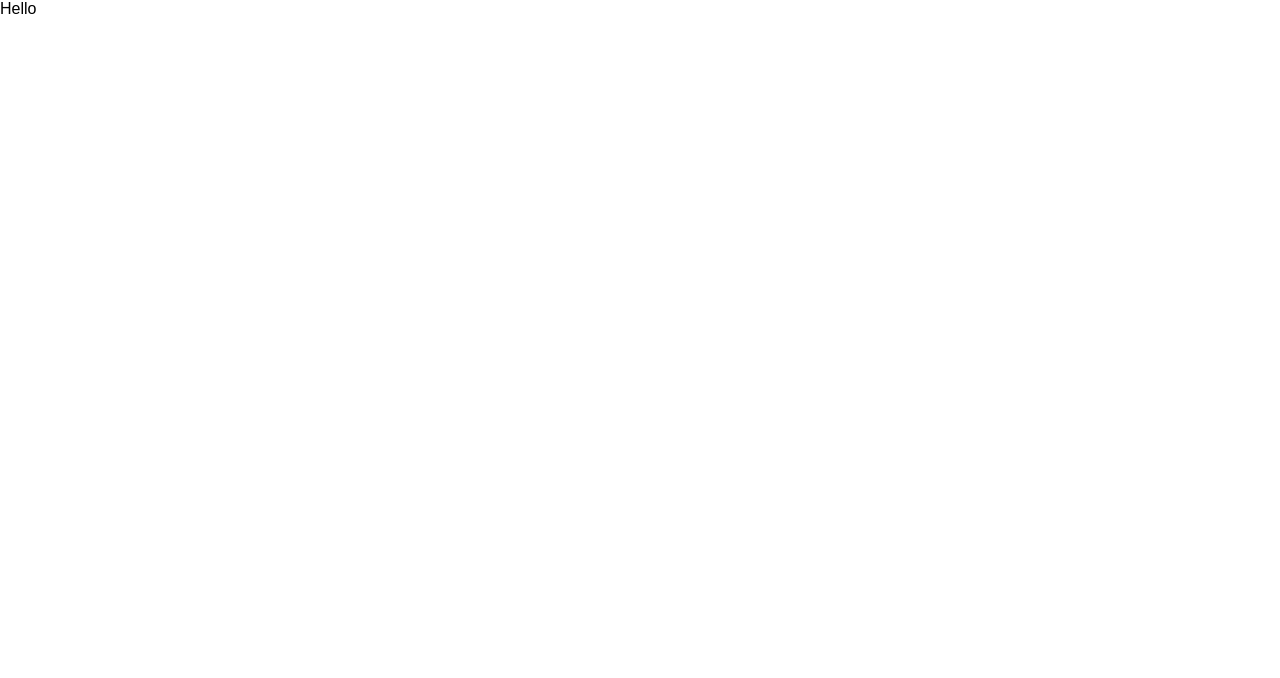
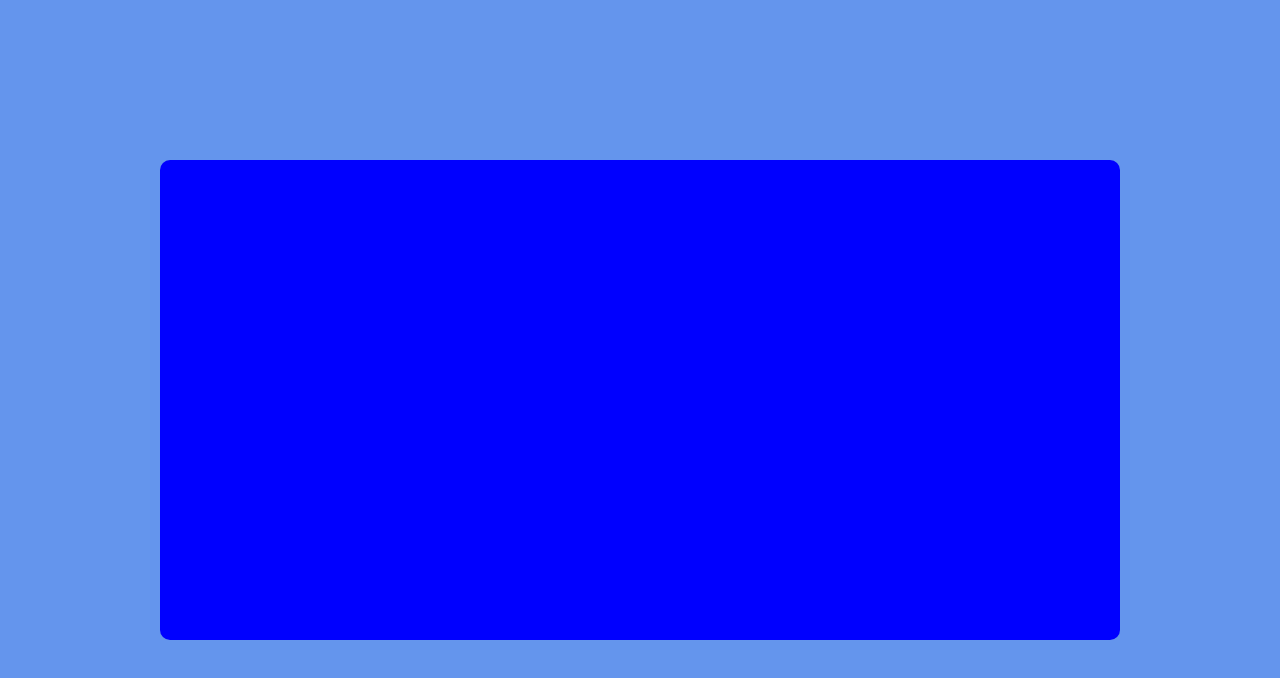
Before and after one commit to t-fisher98/gpu-guru-react, a React (Create React App) app: page / in a window 1280 px wide. Shown: the top 678 px of the page. Built offline with nearby package versions, Linux system fonts and the light colour scheme.

Commit message:
Builds LoginPage components

```diff
--- a/src/App.js
+++ b/src/App.js
@@ -1,8 +1,8 @@
-import { Card } from "./components/Card";
+import LoginPage from "./pages/LoginPage";
 
 function App() {
   return (
-    <Card></Card>
+    <LoginPage/>
   );
 }
 
--- /dev/null
+++ b/src/components/loginform/LoginForm.js
@@ -0,0 +1,14 @@
+import React from 'react'
+import { StyledBackground, StyledFormWrapper } from "./styles";
+
+function LoginForm(props) {
+  return (
+    <StyledBackground bgcolor="cornflowerblue">
+      <StyledFormWrapper bgcolor="blue" height="60vh" width="75vw">
+
+      </StyledFormWrapper>
+    </StyledBackground>
+  );
+}
+
+export default LoginForm
--- /dev/null
+++ b/src/components/loginform/index.js
@@ -0,0 +1 @@
+export {default as LoginForm} from './LoginForm'
--- /dev/null
+++ b/src/components/loginform/styles.js
@@ -0,0 +1,26 @@
+import styled from 'styled-components';
+
+const StyledBackground = styled.div`
+  background-color: ${props => props.bgcolor || "white"};
+  height: ${props => props.height || "100vh"};
+  width: ${props => props.width || "100vw"};
+`;
+
+const StyledFormWrapper = styled.div`
+  background-color: ${props => props.bgcolor || "white"};
+  height: ${props => props.height || "50vh"};
+  width: ${props => props.width || "50vw"};
+  max-height: 50rem;
+  max-width: 70rem;
+  border-radius: 10px;
+  position: absolute;
+  top: 50%;
+  left: 50%;
+  transform: translate(-50%, -50%);
+`;
+
+const StyledForm = styled.form`
+
+`;
+
+export { StyledBackground, StyledFormWrapper, StyledForm };
--- /dev/null
+++ b/src/components/theme/index.js
@@ -0,0 +1 @@
+export {default as Theme} from './Theme'
--- /dev/null
+++ b/src/pages/LoginPage.js
@@ -0,0 +1,10 @@
+import React from 'react'
+import { LoginForm } from '../components/loginform'
+
+function LoginPage(props) {
+  return (
+    <LoginForm/>
+  )
+}
+
+export default LoginPage
```
Also changed, not shown: src/components/theme/Theme.js (added, +10 -0 lines), src/components/theme/theme-variables.js (added, +9 -0 lines), src/pages/DashboardPage.js (added), 1 other file (tests, documents, lock files or other folders).
